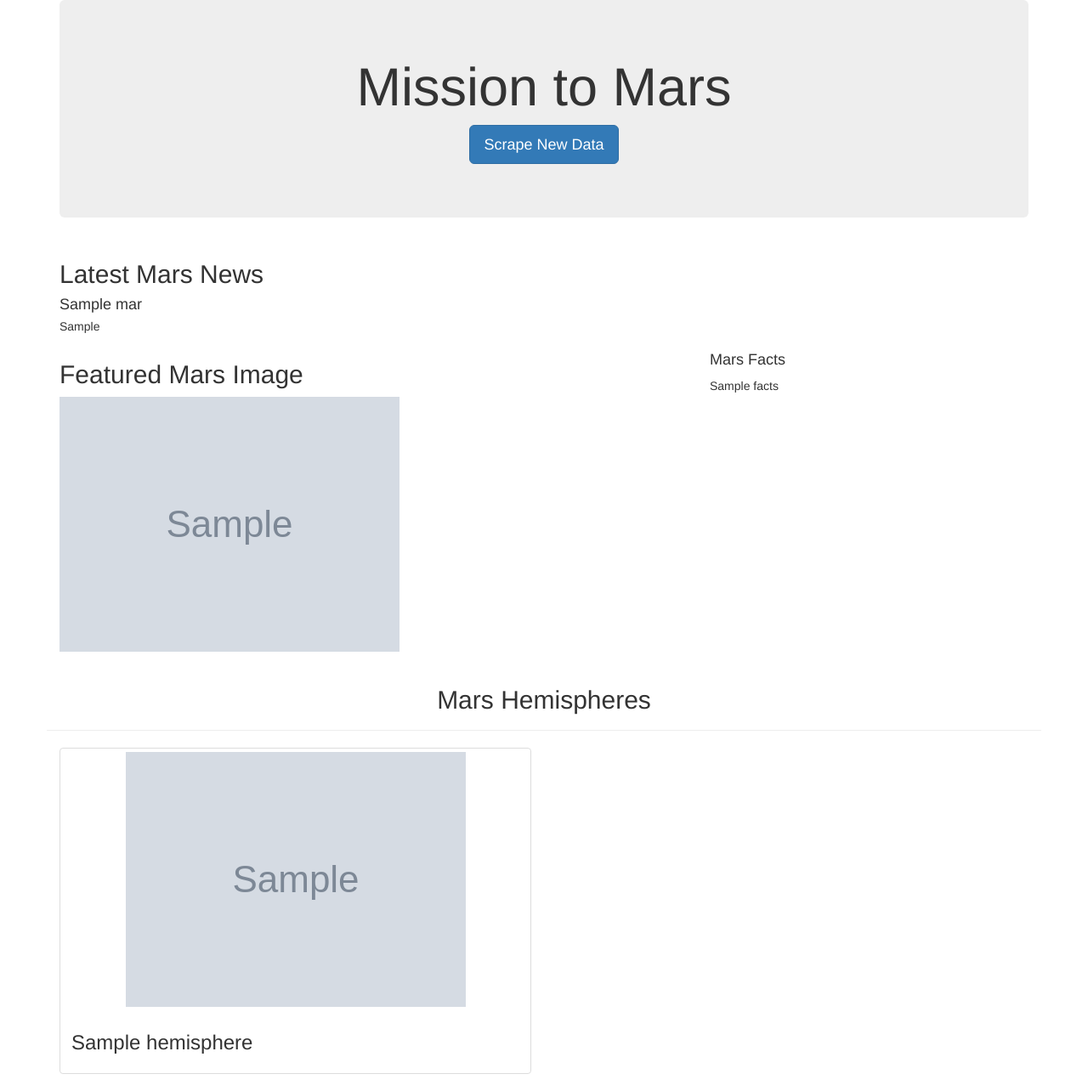
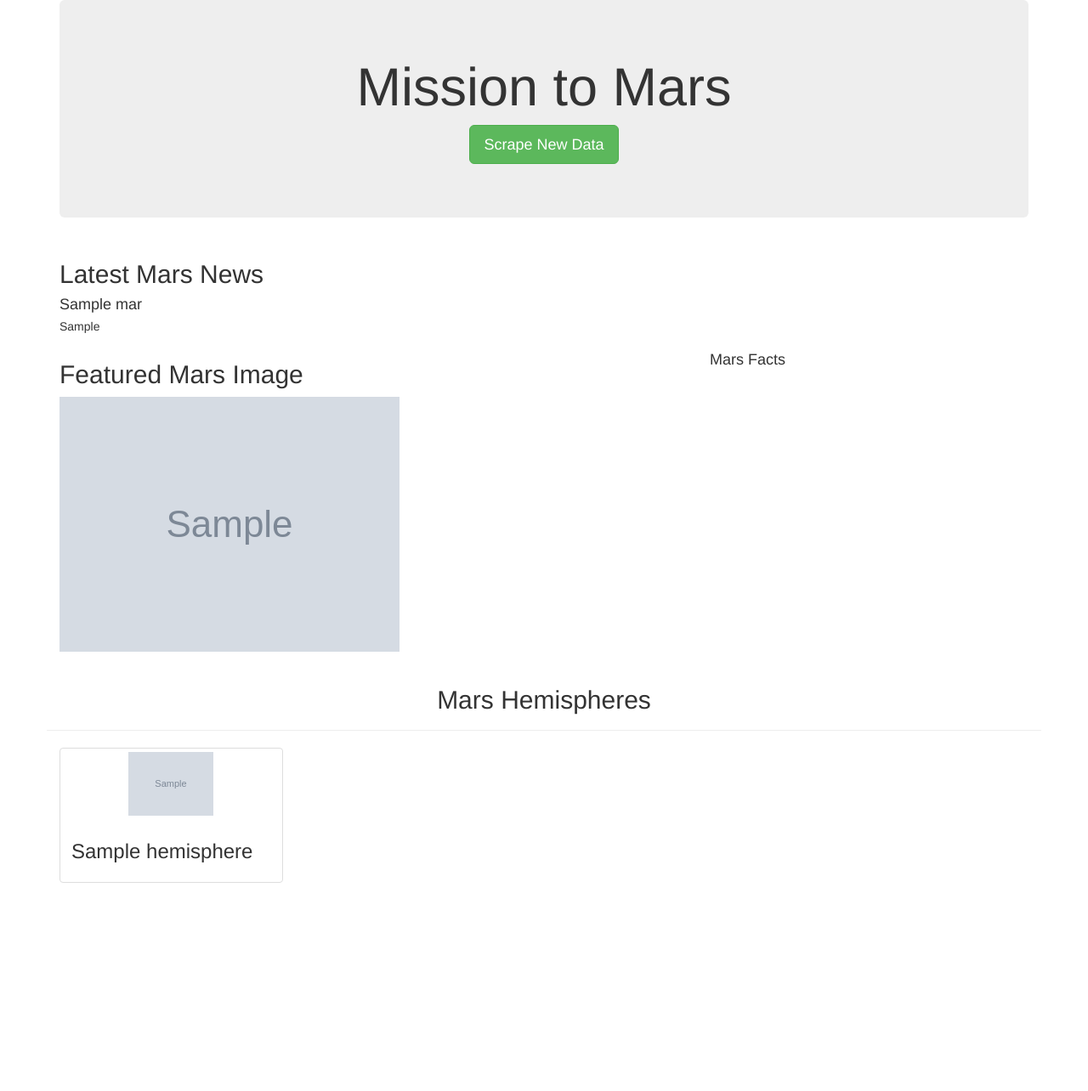
Before and after one commit to luperrin/10-Mission-to-Mars-lukeperrin, a Flask app: page / in a window 1280 px wide. Shown: the whole page at 85% size. After the commit the page ends 1039 px from the top, so only its background shows below. Run offline with Flask 2, Linux system fonts and the light colour scheme; grey boxes marked "Sample" are stand-in pictures; a database or web service that is not in the repository returns one stand-in record (values such as "Sample title"); some libraries are stand-ins or nearby versions.

Commit message:
Adding final files for Challenge deliverables

```diff
--- a/templates/index.html
+++ b/templates/index.html
@@ -16,7 +16,7 @@
       <div class="jumbotron text-center">
         <h1>Mission to Mars</h1>
         <!-- Add a button to activate scraping script -->
-        <p><a class="btn btn-primary btn-lg" href="/scrape" role="button">Scrape New Data</a></p>
+        <p><a class="btn btn-success btn-lg" href="/scrape" role="button">Scrape New Data</a></p>
       </div>
       <!-- Add section for Mars News -->
       <div class="row" id="mars-news">
@@ -44,7 +44,11 @@
           <!-- Mars Facts -->
           <div class="row" id="mars-facts">
             <h4>Mars Facts</h4>
-            {{ mars.facts | safe }}
+              <div class="table-responsive">
+                  <table class="table"
+                    src="{{ mars.facts | safe }}">
+                  </table>
+                </div>
           </div>
         </div>
       </div>
@@ -55,13 +59,13 @@
         </div>
 
         {% for hemisphere in mars.hemispheres %}
-        <div class="col-sm-12 col-md-6">
-          <div class="thumbnail">
-            <img src="{{hemisphere.img_url | default('static/images/error.png', true)}}" alt="Responsive image" class="img-responsive" >
+        <div class="col-sm-6 col-md-3">
+            <a class="thumbnail" href="#">
+            <img src="{{hemisphere.img_url | default('static/images/error.png', true)}}" alt="Responsive image" class="img-responsive" height="100px" width="100px">
             <div class="caption">
               <h3>{{hemisphere.title}}</h3>
             </div>
-          </div>
+        </a>
         </div>
         {% endfor %}
       </div>
```
Also changed, not shown: scraping.py (+13 -9 lines), 1 other file.
